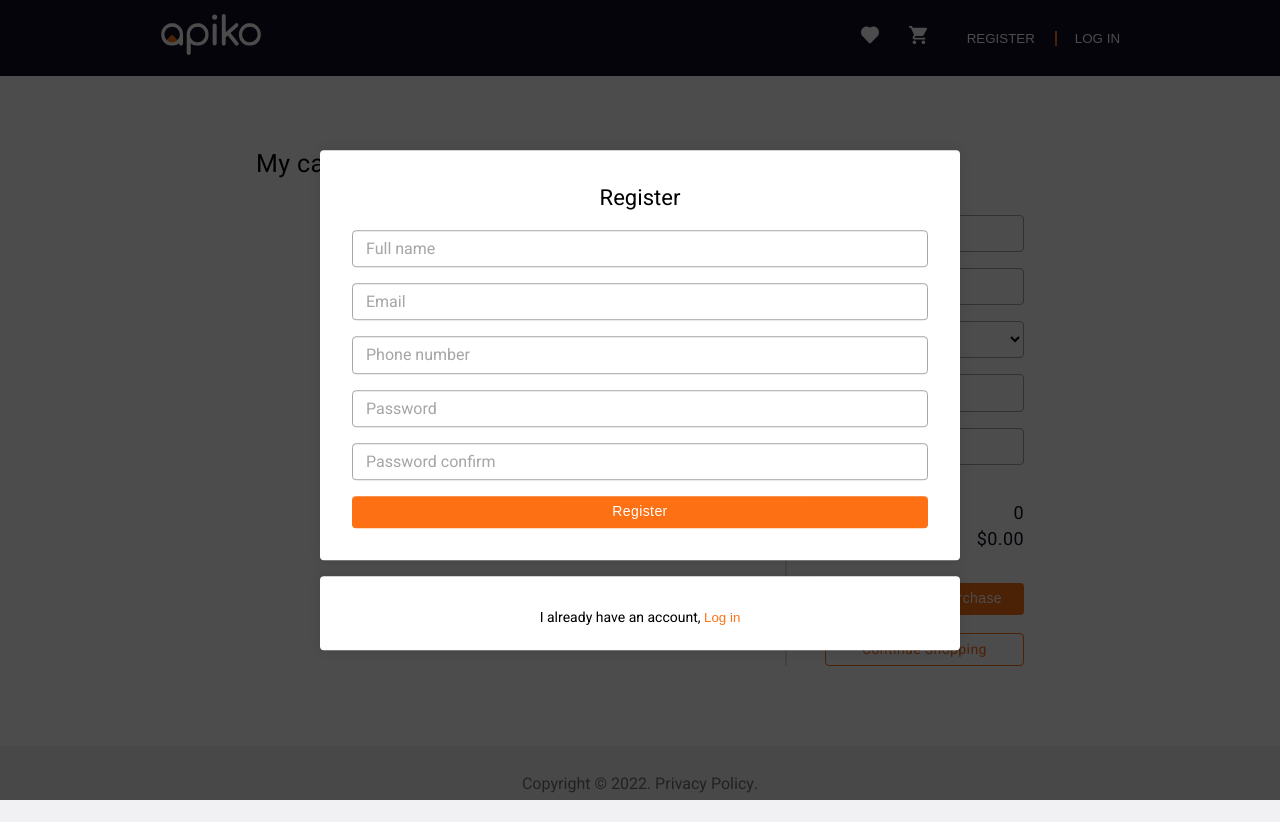
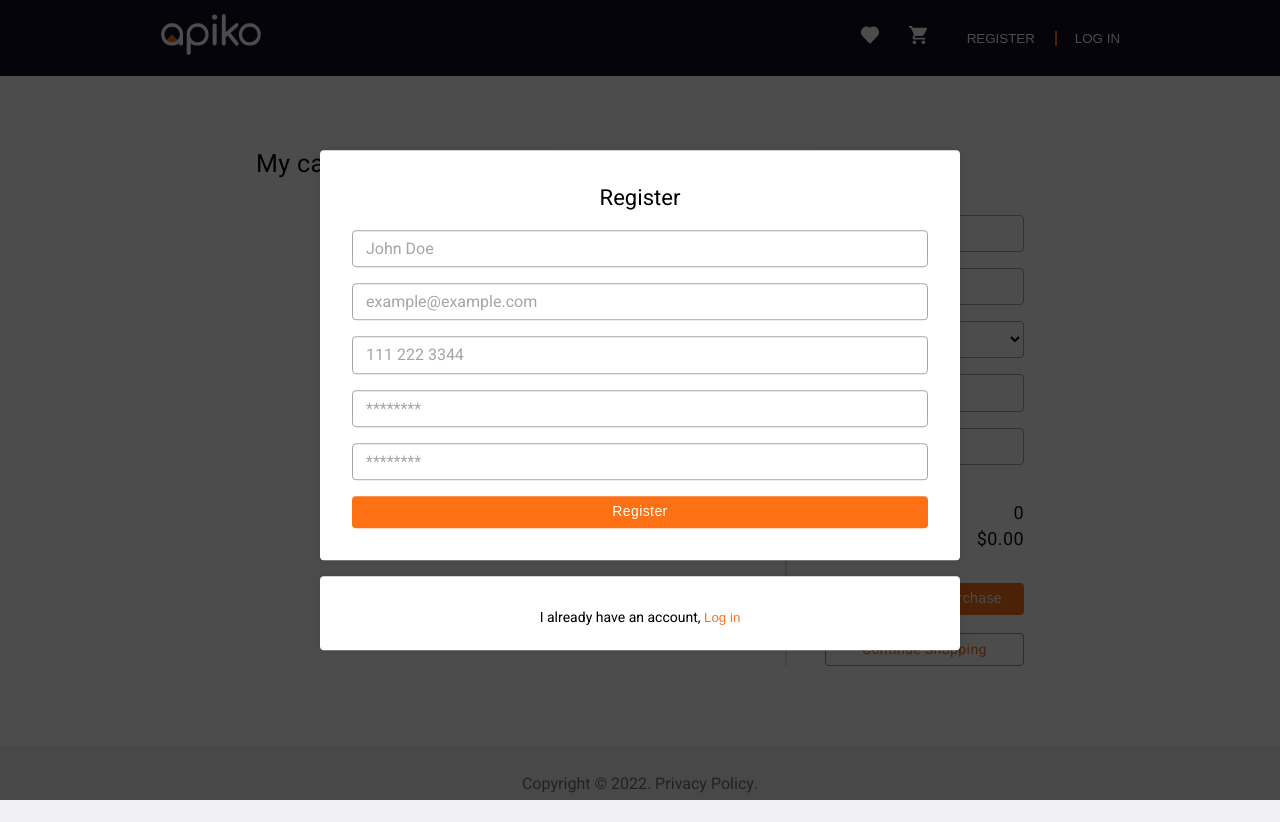
Before and after one commit to konstantindergachev/apiko-frontend, a Next.js app: page /basket in a window 1280 px wide. Both pictures are taken after a click on the button "REGISTER". Built offline with nearby package versions, Linux system fonts and the light colour scheme.

Commit message:
Refactored the code

```diff
--- /dev/null
+++ b/components/register/config.ts
@@ -0,0 +1,44 @@
+import { Input } from '../shared/input';
+
+export const inputs = [
+  {
+    type: 'text',
+    id: 'fullname',
+    name: 'fullname',
+    placeholder: 'John Doe',
+    value: '',
+    component: Input,
+  },
+  {
+    type: 'email',
+    id: 'email',
+    name: 'email',
+    placeholder: 'example@example.com',
+    value: '',
+    component: Input,
+  },
+  {
+    type: 'text',
+    id: 'phone',
+    name: 'phone',
+    placeholder: '111 222 3344',
+    value: '',
+    component: Input,
+  },
+  {
+    type: 'password',
+    id: 'password',
+    name: 'password',
+    placeholder: '********',
+    value: '',
+    component: Input,
+  },
+  {
+    type: 'password',
+    id: 'password_confirm',
+    name: 'password_confirm',
+    placeholder: '********',
+    value: '',
+    component: Input,
+  },
+];
--- a/components/register/index.tsx
+++ b/components/register/index.tsx
@@ -1,14 +1,15 @@
-import { IAccount, IRegistrationFields } from '@/interfaces/forms';
-import React, { useState } from 'react';
+import { IAccount, IInput } from '@/interfaces/forms';
+import React, { Fragment, useState } from 'react';
 import { Input } from '@/components/shared/input';
 import { Error } from '@/components/shared/error';
 import { Button } from '@/components/shared/button';
 import { registerSchema } from './validate';
 
+import { inputs } from './config';
 import styles from './styles.module.css';
 
 export const Register: React.FC<IAccount> = ({ handleAccount }): JSX.Element => {
-  const [user, setUser] = useState<IRegistrationFields>({
+  const [user, setUser] = useState<IInput>({
     fullname: '',
     email: '',
     phone: '',
@@ -16,7 +17,7 @@ export const Register: React.FC<IAccount> = ({ handleAccount }): JSX.Element =>
     password_confirm: '',
   });
   const [requestError, setRequestError] = useState<string>('');
-  const [inputError, setInputError] = useState<IRegistrationFields>({
+  const [inputError, setInputError] = useState<IInput>({
     fullname: '',
     email: '',
     phone: '',
@@ -62,61 +63,23 @@ export const Register: React.FC<IAccount> = ({ handleAccount }): JSX.Element =>
         {requestError && <Error message={requestError} />}
         <h3>register</h3>
         <form onSubmit={handleSubmit}>
-          {inputError.fullname && <Error message={inputError.fullname} />}
-          <Input
-            type="text"
-            id="fullname"
-            name="fullname"
-            placeholder="Full name"
-            value={user.fullname}
-            onChange={handleChange}
-            onBlur={validate}
-            onKeyPress={validate}
-          />
-          {inputError.email && <Error message={inputError.email} />}
-          <Input
-            type="email"
-            id="email"
-            name="email"
-            placeholder="Email"
-            value={user.email}
-            onChange={handleChange}
-            onBlur={validate}
-            onKeyPress={validate}
-          />
-          {inputError.phone && <Error message={inputError.phone} />}
-          <Input
-            type="text"
-            id="phone"
-            name="phone"
-            placeholder="Phone number"
-            value={user.phone}
-            onChange={handleChange}
-            onBlur={validate}
-            onKeyPress={validate}
-          />
-          {inputError.password && <Error message={inputError.password} />}
-          <Input
-            type="password"
-            id="password"
-            name="password"
-            placeholder="Password"
-            value={user.password}
-            onChange={handleChange}
-            onBlur={validate}
-            onKeyPress={validate}
-          />
-          {inputError.password_confirm && <Error message={inputError.password_confirm} />}
-          <Input
-            type="password"
-            id="password_confirm"
-            name="password_confirm"
-            placeholder="Password confirm"
-            value={user.password_confirm}
-            onChange={handleChange}
-            onBlur={validate}
-            onKeyPress={validate}
-          />
+          {inputs.map((input) => {
+            return (
+              <Fragment key={input.id}>
+                {inputError[input.name] && <Error message={inputError[input.name]} />}
+                <Input
+                  type={input.type}
+                  id={input.id}
+                  name={input.name}
+                  placeholder={input.placeholder}
+                  value={user[input.name]}
+                  onChange={handleChange}
+                  onBlur={validate}
+                  onKeyPress={validate}
+                />
+              </Fragment>
+            );
+          })}
           <Button type="submit" classNames={styles.registerBtn} label={'Register'} />
         </form>
       </div>
```
Also changed, not shown: interfaces/forms/index.ts (+4 -8 lines).
